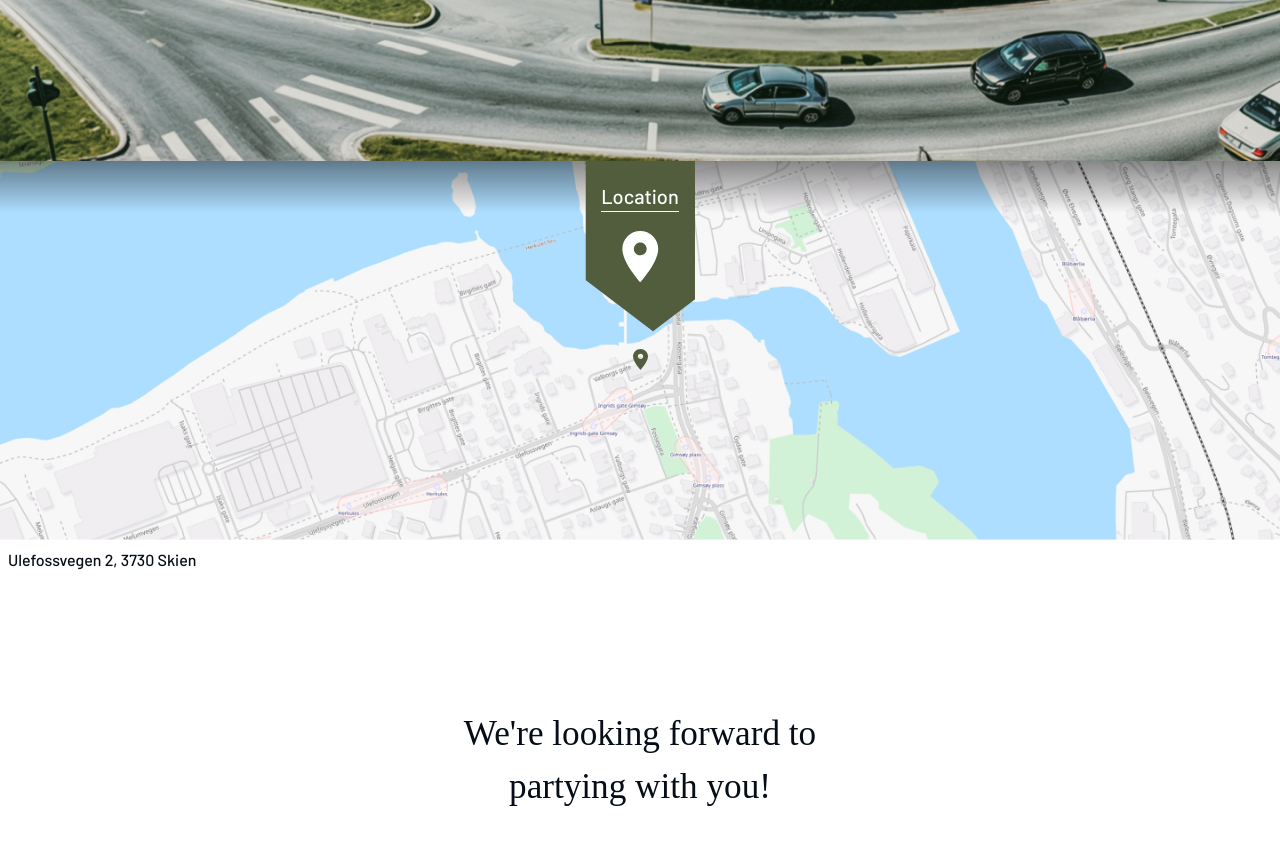
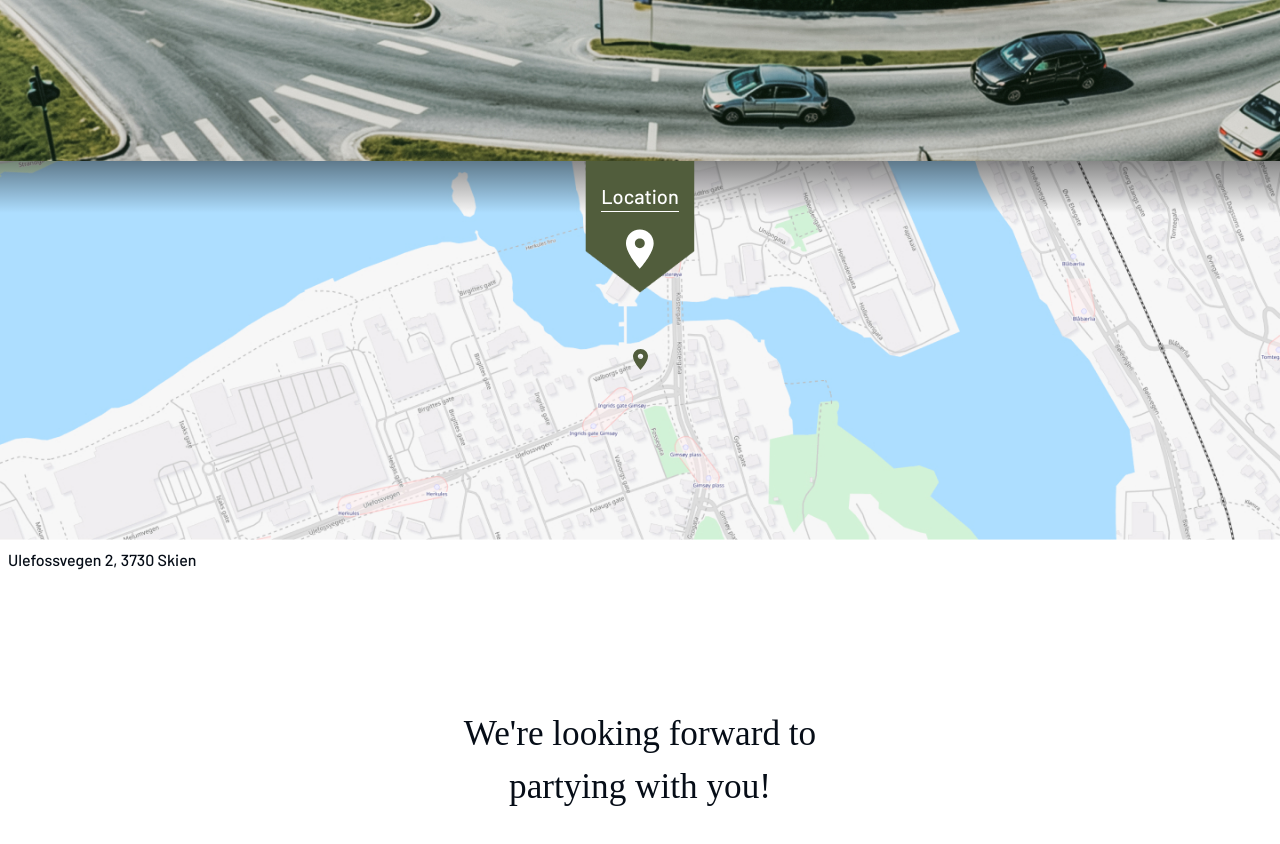
Before and after one commit to rayosdev/wedding, a React (Vite) app: page / in a window 1280 px wide. Shown: the part 4740-5584 px from the top of the page. Built offline with nearby package versions, Linux system fonts and the light colour scheme; a web font is replaced by a local one.

Commit message:
small fix

```diff
--- a/src/components/Where.scss
+++ b/src/components/Where.scss
@@ -252,6 +252,12 @@
             min-height: 210px;
             grid-template-rows: 40px 0.5fr 1fr;
             margin-top: -30px;
+            background-size: contain;
+
+            @include tablet() {
+
+            }
+
             @include mobile() {
                 margin-top: -50px;
                 grid-template-rows: 20px 0.5fr 0.5fr;
@@ -282,6 +288,7 @@
             img {
                 grid-row: 3/4;
                 justify-self: center;
+                width: 40%;
                 @include mobile() {
                     max-width: 30px;
                     align-self: center;
```
